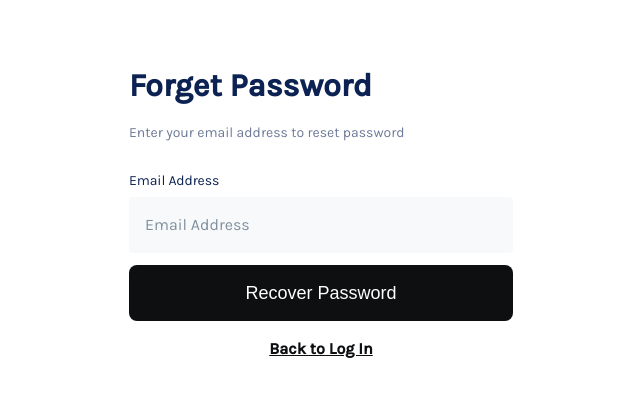
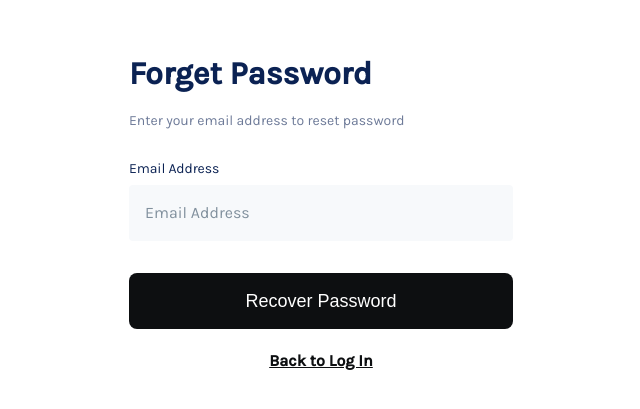
Before and after one commit to sparkpayrolls/SparkpayFrontend, a Next.js app: page /forgetpassword in a window 1280 px wide. Shown: the part 177-586 px from the top of the page, without its empty margins (319-959 px from the left). Built offline with nearby package versions, Linux system fonts and the light colour scheme.

Commit message:
forgetpassword screen

```diff
--- a/pages/forgetpassword/index.tsx
+++ b/pages/forgetpassword/index.tsx
@@ -33,7 +33,7 @@ const ForgetPassword: NextPage = () => {
           <Button
             label="Recover Password"
             onClick={() => {}}
-            className="forget-password__submit-btn"
+            className="forget-password__recover-password-btn"
             primary
           />
         </form>
--- a/styles/pages/_forget-password.scss
+++ b/styles/pages/_forget-password.scss
@@ -32,22 +32,24 @@
     grid-row-gap: 1.5rem;
   }
 
-  &__submit-btn {
+  &__recover-password-btn {
     width: 100%;
     height: 3.5rem;
-    margin-top: 12px;
+    margin-top: 32px;
   }
 
   &__sign-up {
     text-align: center;
     margin-top: 14px;
   }
-&__go-back-login{
+
+  &__go-back-login {
     font-weight: 600;
     font-size: 16px;
     line-height: 24px;
     text-decoration-line: underline;
     color: #0d0f11;
     text-align: center;
+    margin-top: 20px;
+  }
 }
-}
```
